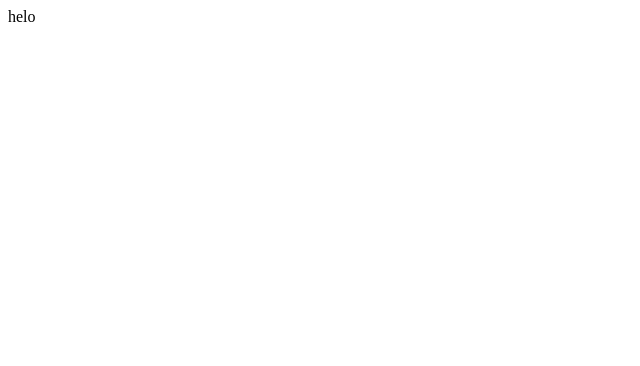
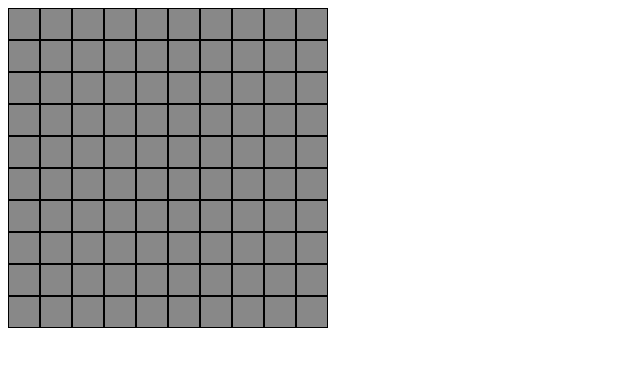
Before and after one commit to jcraig1730/minesweeper, a React app: page / in a window 1280 px wide. Shown: the top 366 px of the page, without its empty margins (0-640 px from the left). Built offline with nearby package versions, Linux system fonts and the light colour scheme; the HTML template or start-up script is replaced by a standard one.

Commit message:
added css-loader and style-loader for css styling without conflicts; created basic Board, CellRow and Cell components (display only, no working logic);

```diff
--- a/package.json
+++ b/package.json
@@ -13,13 +13,15 @@
   "dependencies": {
     "electron": "^7.1.7",
     "react": "^16.12.0",
-    "react-dom": "^16.12.0"
+    "react-dom": "^16.12.0",
+    "style-loader": "^1.1.1"
   },
   "devDependencies": {
     "@babel/core": "^7.7.7",
     "@babel/preset-env": "^7.7.7",
     "@babel/preset-react": "^7.7.4",
     "babel-loader": "^8.0.6",
+    "css-loader": "^3.4.0",
     "enzyme": "^3.11.0",
     "enzyme-adapter-react-16": "^1.15.2",
     "webpack": "^4.41.4",
--- a/src/App.jsx
+++ b/src/App.jsx
@@ -1,12 +1,16 @@
-import React from "react";
+import React, { useEffect, useState } from "react";
 import Board from "./components/board/Board.jsx";
 import { useStateValue } from "./state/AppState.jsx";
+import { Gameboard } from "./gameFunctions.js";
 
 export default function App() {
   const [{ mineCount, xCount, yCount }, dispatch] = useStateValue();
-  return (
-    <div>
-      <div>helo</div>
-    </div>
-  );
+  const [isLoading, setIsLoading] = useState(true);
+  const [board, setBoard] = useState();
+  useEffect(() => {
+    const board = new Gameboard(10, 10, 10);
+    setBoard(board);
+    setIsLoading(false);
+  }, []);
+  return <div>{isLoading ? "loading..." : <Board board={board} />}</div>;
 }
--- a/src/components/board/Board.jsx
+++ b/src/components/board/Board.jsx
@@ -1,7 +1,18 @@
-import React from "react";
-import { useAppState } from "../../state/AppState.jsx";
+import React, { useEffect, useState } from "react";
+import { useStateValue } from "../../state/AppState.jsx";
+import CellRow from "../cellRow/CellRow.jsx";
 
-export default function Board() {
-  const [{ mineCount, xCount, yCount }, dispatch] = useAppState();
-  return <div></div>;
+export default function Board({ board }) {
+  const [{ mineCount, xCount, yCount }, dispatch] = useStateValue();
+  // const [rows, setRows] = useState([]);
+  // useEffect(() => {
+  //   board.board.forEach(row => setRows(rows.push(row)));
+  // });
+  return (
+    <div>
+      {board.board.map(row => (
+        <CellRow cells={row} />
+      ))}
+    </div>
+  );
 }
--- /dev/null
+++ b/src/components/cell/Cell.jsx
@@ -0,0 +1,18 @@
+import React, { useState } from "react";
+import styles from "./cell.css";
+
+export default function Cell({ cellData }) {
+  // handleClick = e => {
+  // check if cell isMine and end game if it is, otherwise
+  // dispatch action to update this cells isClicked or isFlagged value
+  // };
+  return (
+    <div className={styles.cell}>
+      {cellData.isFlagged
+        ? "fl"
+        : cellData.isClicked
+        ? cellData.touching
+        : null}
+    </div>
+  );
+}
--- /dev/null
+++ b/src/components/cell/cell.css
@@ -0,0 +1,9 @@
+.cell {
+  width: 30px;
+  height: 30px;
+  background: #888;
+  border: 1px solid black;
+  display: flex;
+  justify-content: center;
+  align-items: center;
+}
--- /dev/null
+++ b/src/components/cellRow/CellRow.jsx
@@ -0,0 +1,15 @@
+import React from "react";
+import Cell from "../cell/Cell.jsx";
+
+import styles from "./cellRow.css";
+
+export default function CellRow({ cells }) {
+  return (
+    <div className={styles.cellRow}>
+      {console.log(styles.cellRow)}
+      {cells.map(cell => (
+        <Cell cellData={cell} />
+      ))}
+    </div>
+  );
+}
--- /dev/null
+++ b/src/components/cellRow/cellRow.css
@@ -0,0 +1,3 @@
+.cellRow {
+  display: flex;
+}
--- a/webpack.config.js
+++ b/webpack.config.js
@@ -17,6 +17,19 @@ module.exports = {
           }
         },
         exclude: /node_modules/
+      },
+      {
+        test: /\.css$/,
+        loader: "style-loader"
+      },
+      {
+        test: /\.css$/,
+        loader: "css-loader",
+        query: {
+          modules: {
+            localIdentName: "[name]_[local]_[hash:base64:5]"
+          }
+        }
       }
     ]
   }
```
Also changed, not shown: 4 other files (tests, documents, lock files or other folders).
